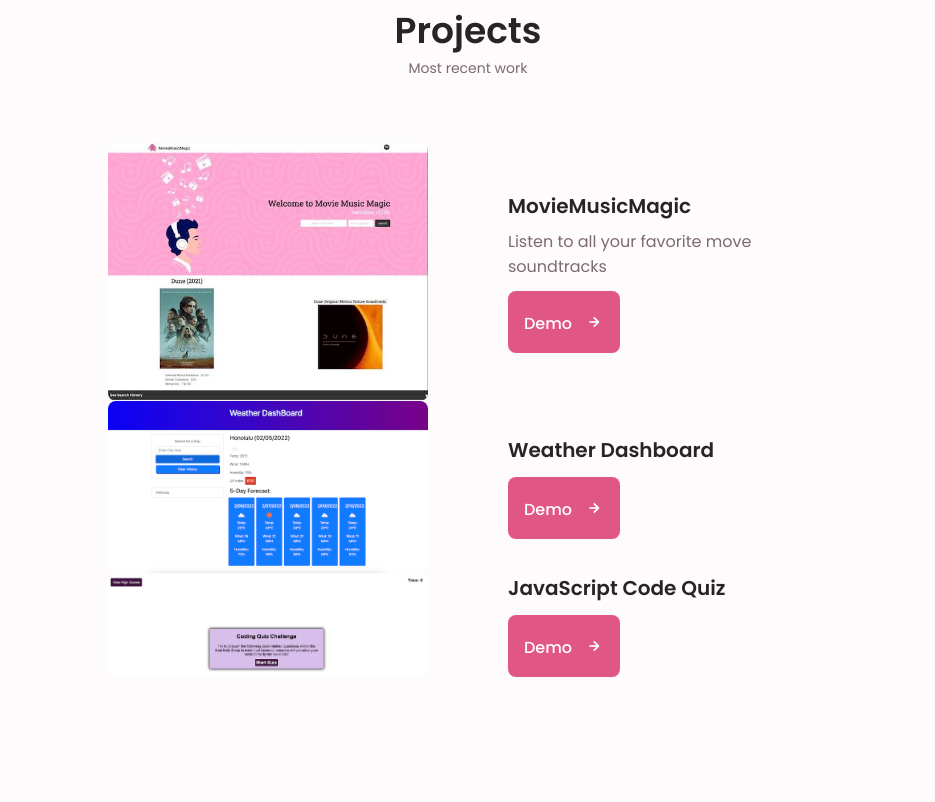
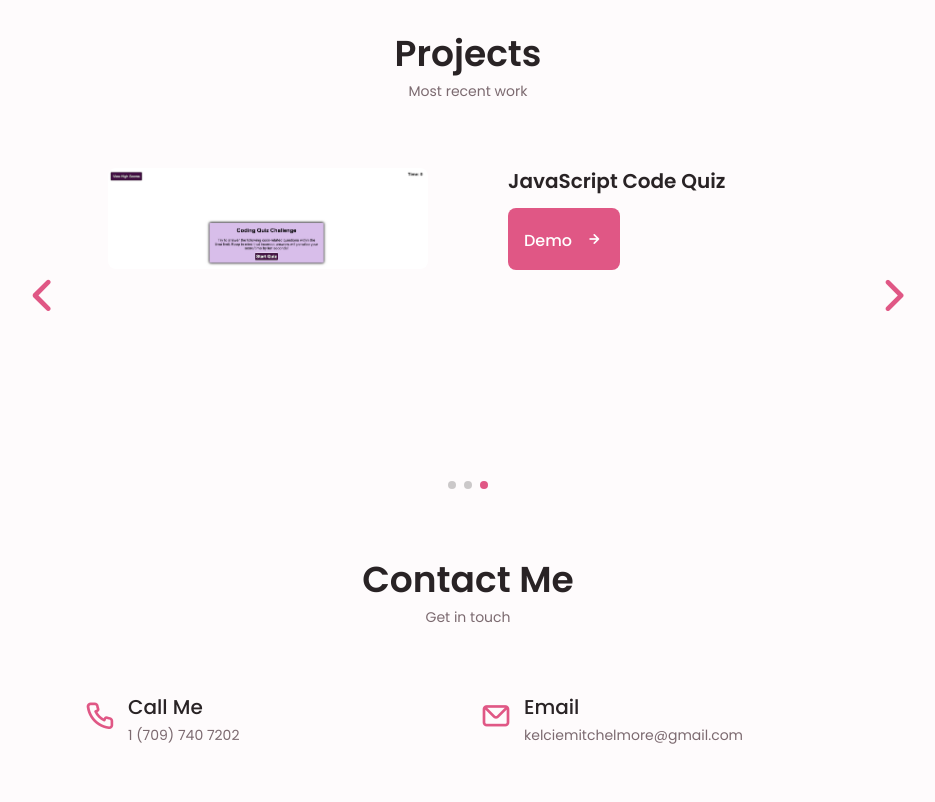
Before and after one commit to kelcmitch97/newportfolio, a plain HTML site: page index.html in a window 1280 px wide. Shown: the part 1138-1940 px from the top of the page, without its empty margins (172-1107 px from the left). Drawn offline with nearby package versions, Linux system fonts and the light colour scheme.

Commit message:
add swiper

```diff
--- a/assets/css/style.css
+++ b/assets/css/style.css
@@ -349,7 +349,7 @@ img {
     justify-content: center;
 }
 
-/* Work Section */
+/* Portfolio Section */
 
 .portfolio__container {
     overflow: initial;
@@ -376,6 +376,38 @@ img {
 
 .portfolio__button:hover .button__icon {
     transform: translateX(.25rem);
+}
+
+.swiper-button-prev::after,
+.swiper-button-next::after {
+    content: '';
+}
+
+.swiper-portfolio-icon {
+    font-size: 2rem;
+    color: var(--first-color);
+}
+
+.swiper-button-prev {
+    left: -.5rem;
+}
+
+.swiper-button-next {
+    right: -.5rem;
+}
+
+.swiper-horizontal > .swiper-pagination-bullets {
+    bottom: -2.5rem;
+}
+
+.swiper-pagination-bullet-active {
+    background-color: var(--first-color);
+}
+
+.swiper-button-prev,
+.swiper-button-next,
+.swiper-pagination-bullet {
+    outline: none;
 }
 
 /* Contact Section */
@@ -563,6 +595,17 @@ img {
         column-gap: 5rem;
     }
 
+    .swiper-portfolio-icon {
+        font-size: 3.5rem;
+    }
 
-
+    .swiper-button-prev {
+        left: -3.5rem;
+    }
+    .swiper-button-next {
+        right: -3.5rem;
+    }
+    .swiper-horizontal > .swiper-pagination-bullets{
+        bottom: -4.5rem;
+    }
 }
--- a/assets/js/js/script.js
+++ b/assets/js/js/script.js
@@ -26,4 +26,20 @@ function linkAction(){
     // When we click on each nav__link, we remove the show-menu class
     navMenu.classList.remove('show-menu')
 }
-navLink.forEach(n => n.addEventListener('click', linkAction))
+navLink.forEach(n => n.addEventListener('click', linkAction));
+
+// Portfolio Swiper
+
+let swiper = new Swiper(".portfolio__container", {
+    cssMode: true,
+    loop: true,
+    navigation: {
+      nextEl: ".swiper-button-next",
+      prevEl: ".swiper-button-prev",
+    },
+    pagination: {
+      el: ".swiper-pagination",
+      clickable: true,
+    },
+
+  });
--- a/index.html
+++ b/index.html
@@ -6,6 +6,8 @@
     <meta http-equiv="X-UA-Compatible" content="IE=edge">
     <meta name="viewport" content="width=device-width, initial-scale=1.0">
     <link rel="stylesheet" href="https://unicons.iconscout.com/release/v3.0.6/css/line.css">
+    <link rel="stylesheet" href="./assets/css/swiper-bundle.min.css">
+
     <link rel="stylesheet" href="./assets/css/style.css">
     <title>Kelcie Mitchelmore's Portfolio</title>
 </head>
@@ -34,7 +36,7 @@
                     </li>
                     <li class="nav__item">
                         <a href="#portfolio" class="nav__link">
-                            <i class="uil uil-scenery nav__icon"></i>Work
+                            <i class="uil uil-scenery nav__icon"></i>Projects
                         </a>
                     </li>
                     <li class="nav__item">
@@ -81,13 +83,13 @@
                                 165.547 130.807 187.559 100.226 186.353C69.6454 185.297 41.0228 161.023 21.7403
                                 129.362C2.45775 97.8511 -7.48481 59.1033 6.67581 34.5279C20.9871 10.1032 59.7028
                                 -0.149132 97.9666 0.00163737C136.23 0.303176 174.193 10.857 190.312 36.4879Z" />
-                                <image class="home__blob-img" x="12" y="18" href="./assets/images/profile.jpg" />
+                                <image class="home__blob-img" x="38" y="18" href="./assets/images/IMG_9095.png" />
                             </g>
                         </svg>
                     </div>
                     <div class="home__data">
                         <h1 class="home__title">Hi, I'm Kelcie </h1>
-                        <h3 class="home__subtitle">Frontend Developer</h3>
+                        <h3 class="home__subtitle">Full Stack Developer</h3>
                         <p class="home__description">Lorem ipsum dolor sit amet.</p>
                         <a href="#contact" class="button button--flex">
                             Contact Me <i class="uil uil-message button__icon"></i>
@@ -110,7 +112,7 @@
             <span class="section__subtitle">My Introduction</span>
 
             <div class="about__container container grid">
-                <img src="" alt="" class="about__img">
+                <img src="./assets/images/profile.jpg" alt="" class="about__img">
 
                 <div class="about__data">
                     <p class="about__description"> Lorem ipsum dolor sit amet.</p>
@@ -129,10 +131,10 @@
             <h2 class="section__title">Projects</h2>
             <span class="section__subtitle">Most recent work </span>
 
-            <div class="portfolio__container container">
-                <div>
+            <div class="portfolio__container container swiper mySwiper">
+                <div class="swiper-wrapper">
                     <!-- Project1 -->
-                    <div class="portfolio__content grid">
+                    <div class="portfolio__content grid swiper-slide">
                         <img src="./assets/images/project1.jpg" alt="Project1 - MovieMusicMagic" class="portfolio__img">
 
                         <div class="portfolio__data">
@@ -145,7 +147,7 @@
                         </div>
                     </div>
                     <!-- Project2 -->
-                    <div class="portfolio__content grid">
+                    <div class="portfolio__content grid swiper-slide">
                         <img src="./assets/images/project2.png" alt="Project2 -Weather Dashboard"
                             class="portfolio__img">
 
@@ -159,7 +161,7 @@
                         </div>
                     </div>
                     <!-- Project3 -->
-                    <div class="portfolio__content grid">
+                    <div class="portfolio__content grid swiper-slide">
                         <img src="./assets/images/project3.png" alt="Project3 - Code Quiz" class="portfolio__img">
 
                         <div class="portfolio__data">
@@ -171,6 +173,16 @@
                             </a>
                         </div>
                     </div>
+                </div>
+                <!-- Swiper Arrows -->
+                <div class="swiper-button-next">
+                    <i class="uil uil-angle-right-b swiper-portfolio-icon"></i>
+                </div>
+                <div class="swiper-button-prev">
+                    <i class="uil uil-angle-left-b swiper-portfolio-icon"></i>
+                </div>
+                <div class="swiper-pagination">
+
                 </div>
             </div>
         </section>
@@ -207,7 +219,7 @@
     </main>
 
 
-
+    <script src="./assets/js/js/swiper-bundle.min.js"></script>
     <script src="./assets/js/js/script.js"></script>
 </body>
 
```
Also changed, not shown: assets/css/swiper-bundle.min.css (added), assets/js/js/swiper-bundle.min.js (added), 3 other files.
